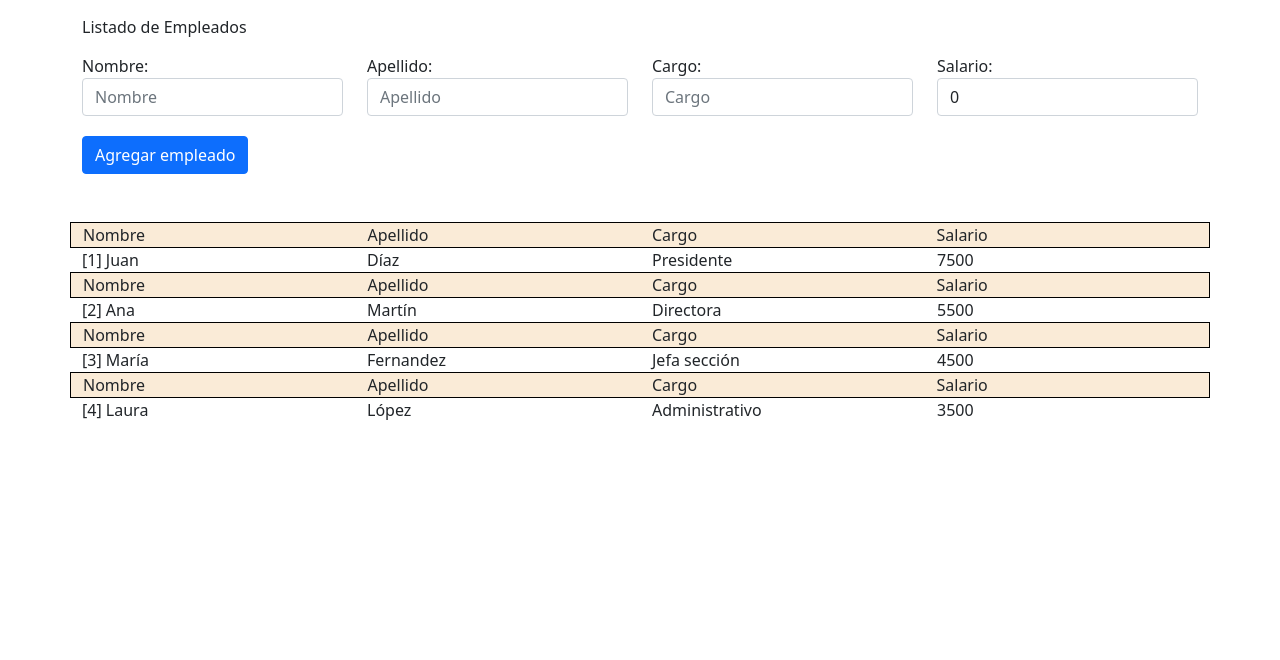
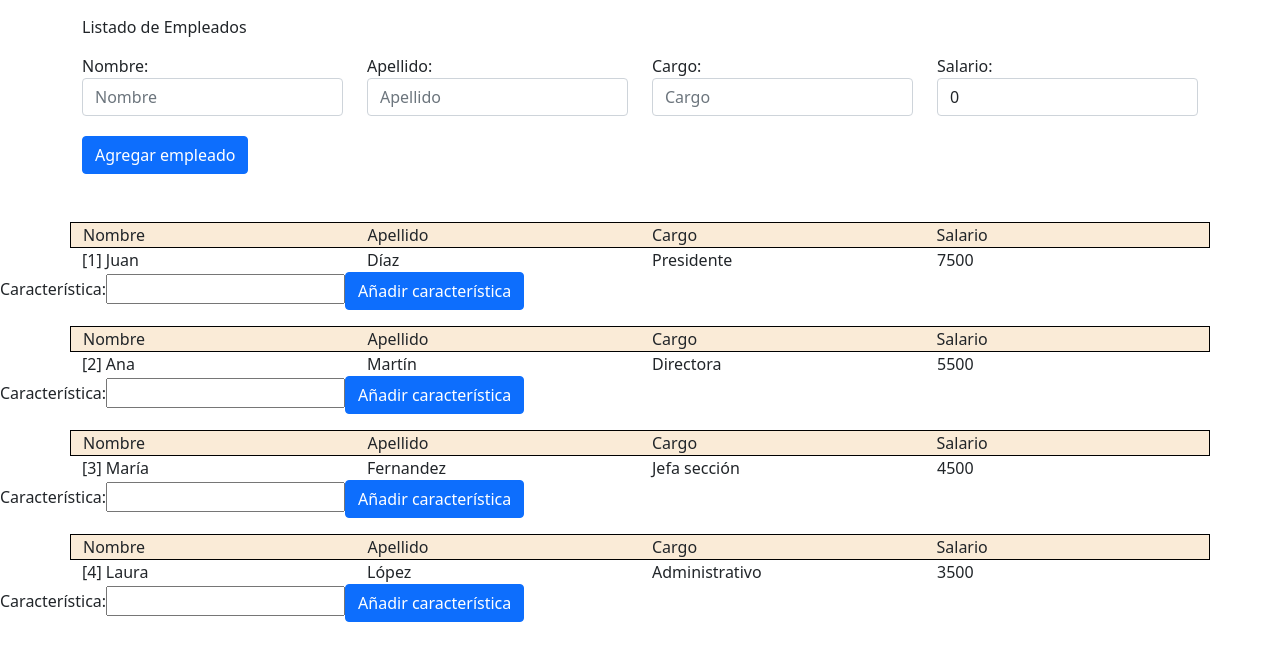
Before and after one commit to RenegadeAsturias/Angular2022-Routing, an Angular app: page / in a window 1280 px wide. Shown: the top 660 px of the page. Built offline with nearby package versions, Linux system fonts and the light colour scheme.

Commit message:
Comunicacion entre componentes. @Input y @Output

```diff
--- a/src/app/app.module.ts
+++ b/src/app/app.module.ts
@@ -4,11 +4,13 @@
 
 import { AppComponent } from './app.component';
 import { EmpleadoHijoComponent } from './empleado-hijo/empleado-hijo.component';
+import { EmpleadoHijoCaracteristicasComponent } from './empleado-hijo-caracteristicas/empleado-hijo-caracteristicas.component';
 
 @NgModule({
   declarations: [
     AppComponent,
-    EmpleadoHijoComponent
+    EmpleadoHijoComponent,
+    EmpleadoHijoCaracteristicasComponent
   ],
   imports: [
     BrowserModule, FormsModule
--- /dev/null
+++ b/src/app/empleado-hijo-caracteristicas/empleado-hijo-caracteristicas.component.html
@@ -0,0 +1,4 @@
+
+<label>Característica: </label>
+<input type="text" #nuevaCaracteristica>
+<button type="button" (click)="addCaracteristicaHijo(nuevaCaracteristica.value)" class="btn btn-primary">Añadir característica</button>
--- /dev/null
+++ b/src/app/empleado-hijo-caracteristicas/empleado-hijo-caracteristicas.component.ts
@@ -0,0 +1,22 @@
+import { Component, EventEmitter, OnInit, Output } from '@angular/core';
+
+@Component({
+  selector: 'app-empleado-hijo-caracteristicas',
+  templateUrl: './empleado-hijo-caracteristicas.component.html',
+  styleUrls: ['./empleado-hijo-caracteristicas.component.css']
+})
+
+export class EmpleadoHijoCaracteristicasComponent implements OnInit {
+
+  @Output() caracteristicaHijoEvent = new EventEmitter<string>();
+
+  addCaracteristicaHijo(value: any) {
+    this.caracteristicaHijoEvent.emit(value);
+  }
+
+  constructor() { }
+
+  ngOnInit(): void {
+  }
+
+}
--- a/src/app/empleado-hijo/empleado-hijo.component.html
+++ b/src/app/empleado-hijo/empleado-hijo.component.html
@@ -14,3 +14,9 @@
     <div class="col-md-3">{{empleadoLista.salario}}</div>
   </div>
 </div>
+
+<app-empleado-hijo-caracteristicas (caracteristicaHijoEvent)="agregarCaracteristica($event)"></app-empleado-hijo-caracteristicas>
+
+<ul style="list-style: none;">
+  <li *ngFor="let caracteristica of arrayCaracteristicas">{{caracteristica}}</li>
+</ul>
--- a/src/app/empleado-hijo/empleado-hijo.component.ts
+++ b/src/app/empleado-hijo/empleado-hijo.component.ts
@@ -17,4 +17,10 @@
   ngOnInit(): void {
   }
 
+  arrayCaracteristicas = [''];
+
+  agregarCaracteristica(nuevaCaracteristica: any) {
+    this.arrayCaracteristicas.push(nuevaCaracteristica);
+  }
+
 }
```
Also changed, not shown: proyecto.txt, src/app/empleado-hijo-caracteristicas/empleado-hijo-caracteristicas.component.css (added), 1 other file (tests, documents, lock files or other folders).
